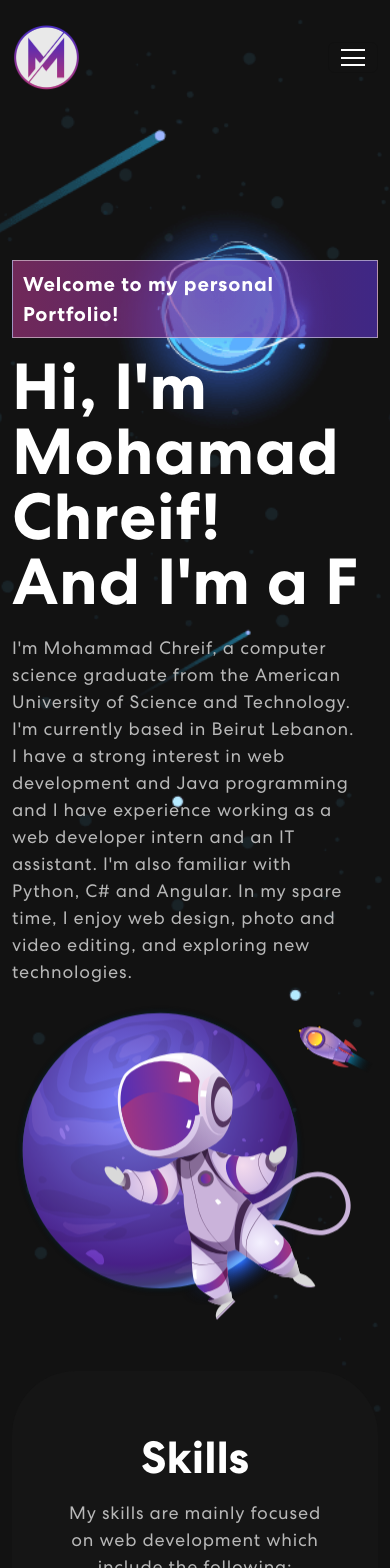
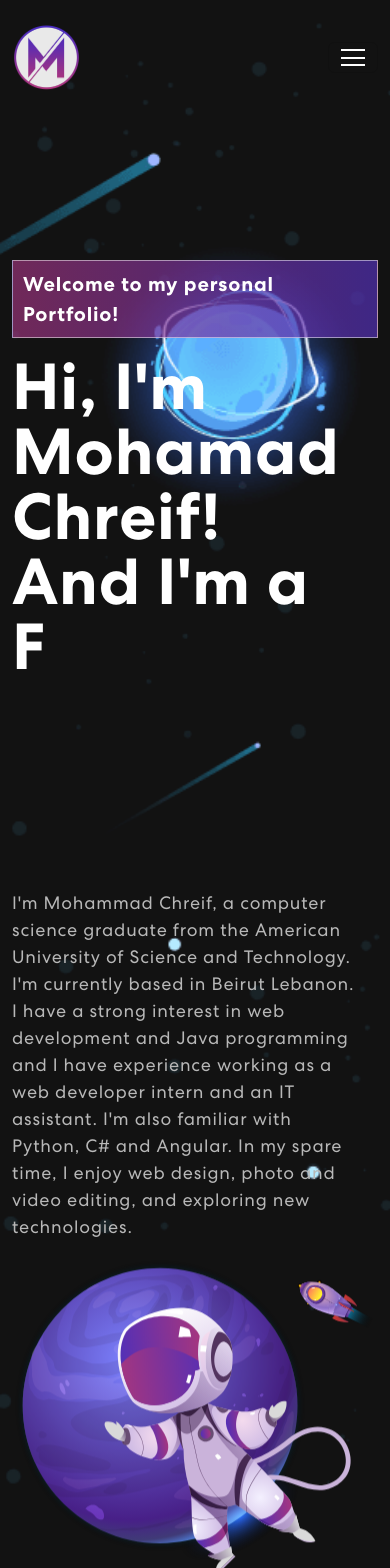
Before and after one commit to mo-chr/react-portfolio, a React (Create React App) app: page / in a window 390 px wide. Shown: the top 1568 px of the page. Built offline with nearby package versions, Linux system fonts and the light colour scheme.

Commit message:
Fixed banner wrapping

```diff
--- a/src/App.css
+++ b/src/App.css
@@ -277,7 +277,19 @@ nav.navbar .navbar-toggler[aria-expanded="true"] .navbar-toggler-icon {
   background-size: cover;
   background-repeat: no-repeat;
 }
+.textContainer
+{
+  height: 10rem;
+  width: 62rem;
+}
+@media only screen and (max-width: 600px) {
+.textContainer
+{
+  height: 20rem;
+  width: 100%;
+}
 
+}
 .banner .tagline {
   font-weight: 700;
   letter-spacing: 0.8px;
--- a/src/components/Banner.jsx
+++ b/src/components/Banner.jsx
@@ -51,7 +51,11 @@ export const Banner = () => {
             <span className="tagline">Welcome to my personal Portfolio!</span>
             <h1>
               Hi, I'm Mohamad Chreif! <br></br>
-              <span className="wrap">And I'm a {text}</span>
+              <div className="textContainer">
+                <span className="wrap">
+                  And I'm a <br></br> {text}
+                </span>
+              </div>
             </h1>
             <p>
               I'm Mohammad Chreif, a computer science graduate from the American
```
